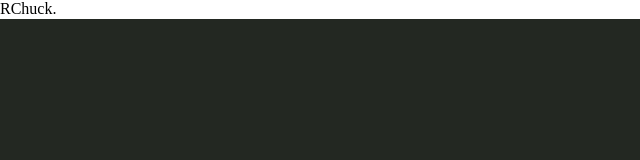
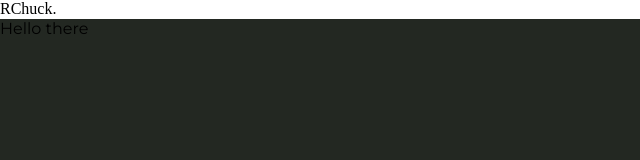
Before and after one commit to archakNath/rchuck-portfolio, a plain HTML site: page index.html in a window 1280 px wide. Shown: the full height of the page, 0-640 px from the left. Drawn offline with Linux system fonts and the light colour scheme; a web font is replaced by a local one.

Commit message:
added hello there(test)

```diff
--- a/index.html
+++ b/index.html
@@ -20,6 +20,6 @@
             </ul>
         </nav>
     </header>
-    <section id="home"></section>
+    <section id="home">Hello there</section>
 </body>
 </html>
```
